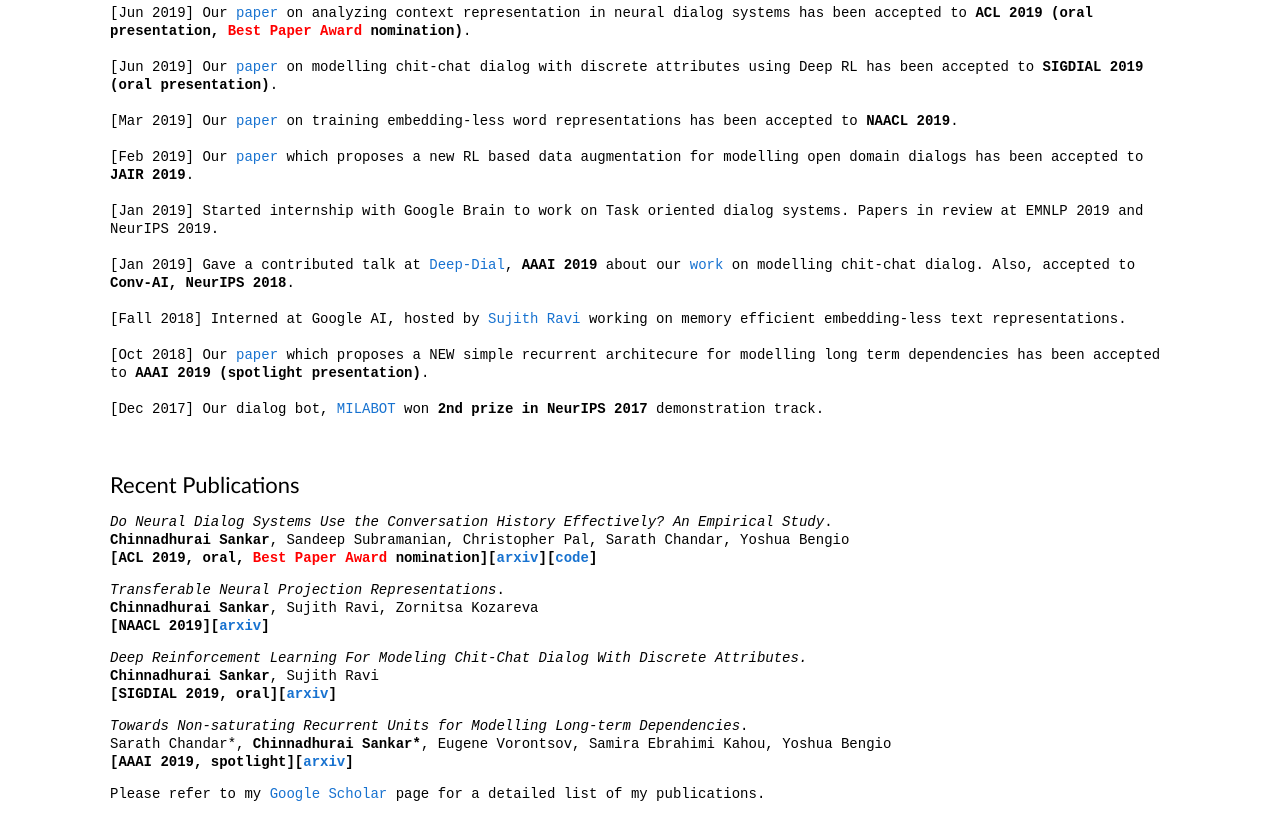
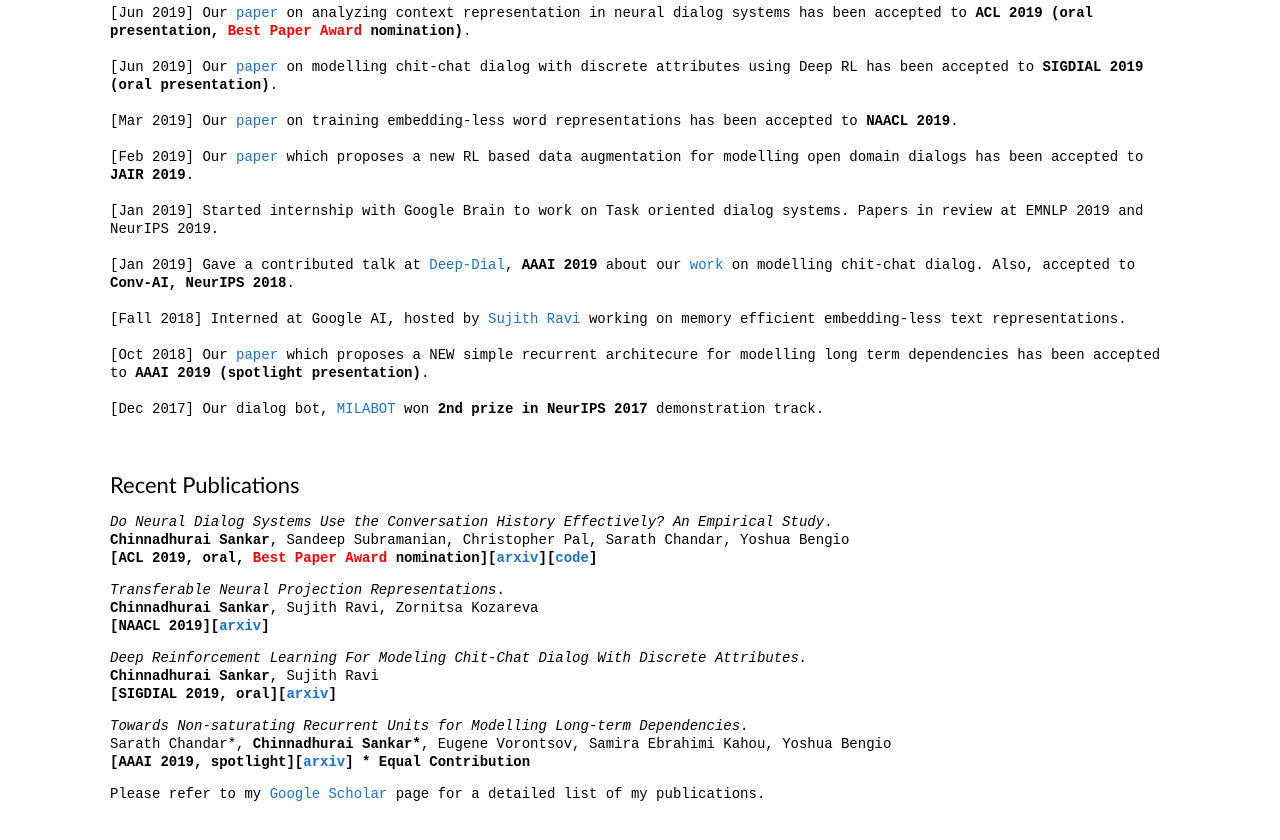
Before and after one commit to chinnadhurai/chinnadhurai.github.io, a plain HTML site: page index.html in a window 1280 px wide. Shown: the part 528-1368 px from the top of the page. Drawn offline with Linux system fonts and the light colour scheme.

Commit message:
Update index.html
equal contribution

```diff
--- a/index.html
+++ b/index.html
@@ -99,7 +99,7 @@
                 <tt>
                 <I>Towards Non-saturating Recurrent Units for Modelling Long-term Dependencies</I>.<br>
                 Sarath Chandar<span>&#42;</span>, <B>Chinnadhurai Sankar<span>&#42;</span></B>, Eugene Vorontsov, Samira Ebrahimi Kahou, Yoshua Bengio<br>
-                <B>[AAAI 2019, spotlight][<a href="https://arxiv.org/abs/1902.06704"><tt>arxiv</tt></a>]</B>
+                <B>[AAAI 2019, spotlight][<a href="https://arxiv.org/abs/1902.06704"><tt>arxiv</tt></a>] * Equal Contribution</B>
                 </tt>
               </p>
 	     <p><tt>Please refer to my <a href="https://scholar.google.com/citations?user=KynAS2gAAAAJ&hl=en"><tt>Google Scholar</tt></a> page for a detailed list of my publications.</tt></p>
```
